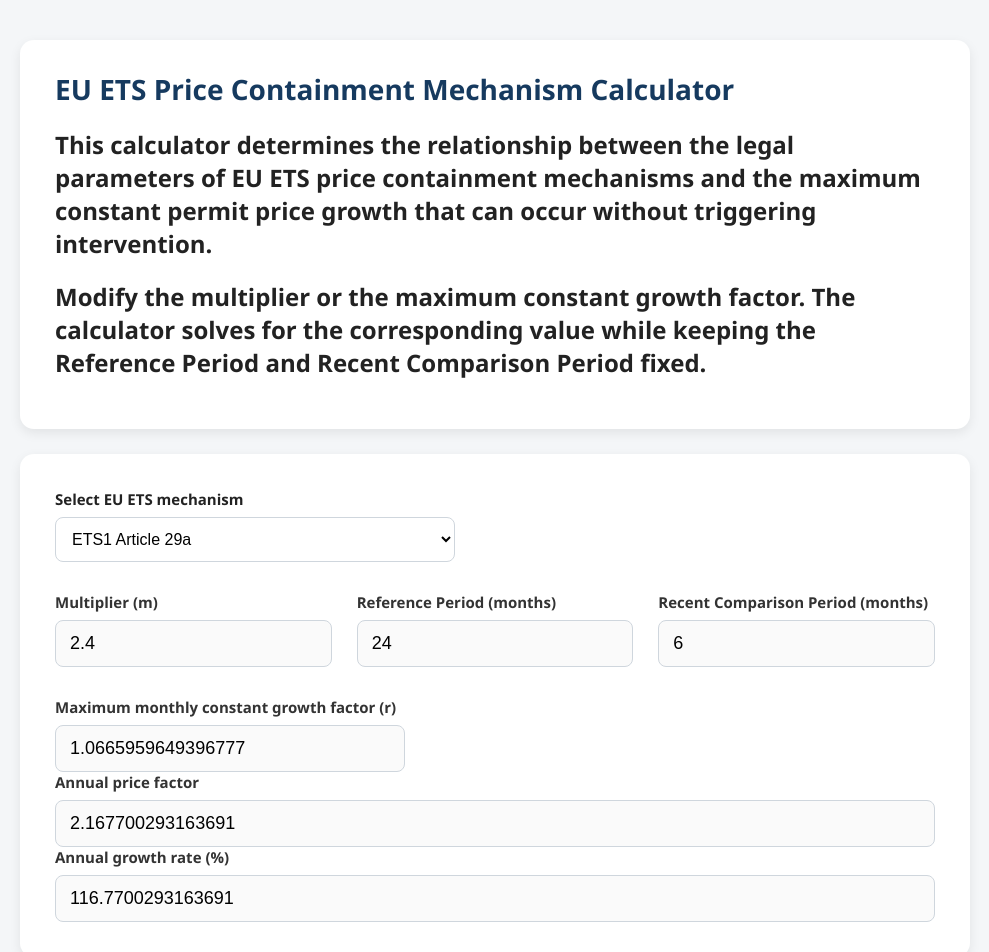
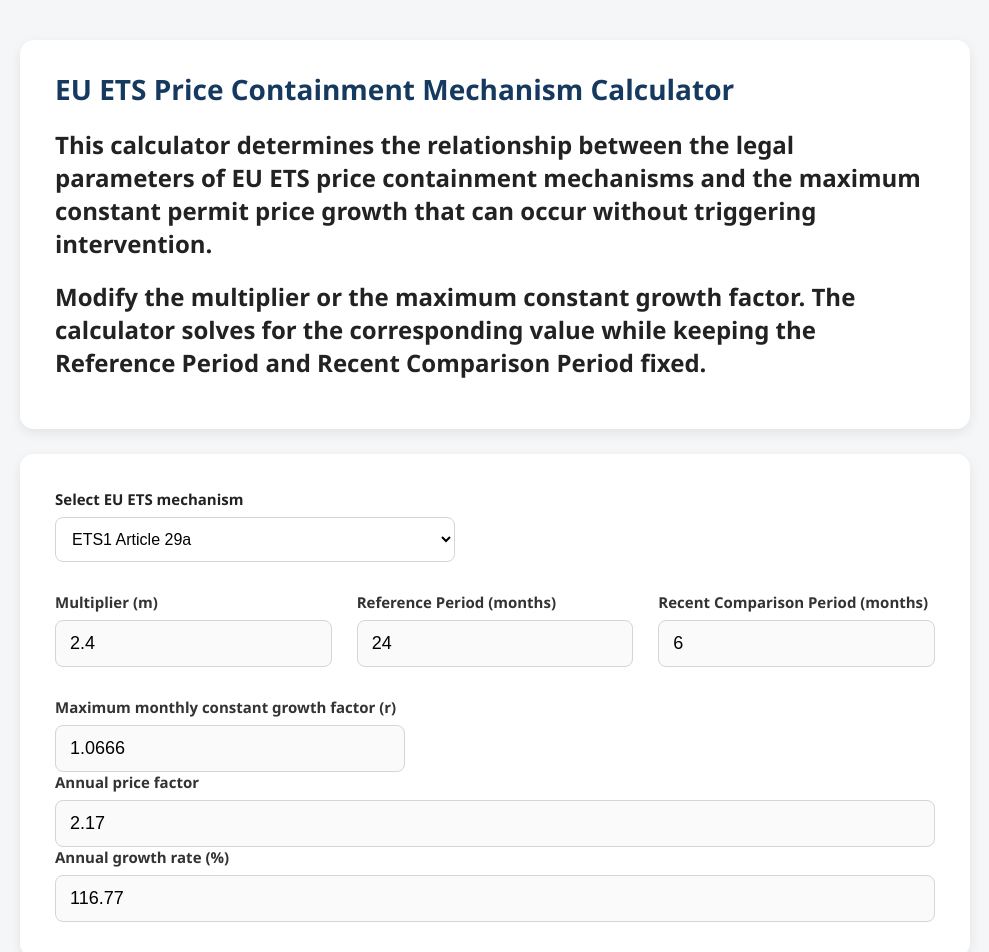
Before and after one commit to slvstr1/eu-ets-calculator, a React (Vite) app: page / in a window 1280 px wide. Shown: the top 952 px of the page, without its empty margins (145-1134 px from the left). Built offline with nearby package versions, Linux system fonts and the light colour scheme.

Commit message:
change rounding and step

```diff
--- a/src/components/Calculator.jsx
+++ b/src/components/Calculator.jsx
@@ -288,6 +288,7 @@ function Calculator() {
                     title="Maximum monthly constant growth factor (r)"
                     value={growthFactor}
                     decimals={4}
+                      step="0.0001"
                     onChange={handleGrowthFactor}
                 />
 
@@ -299,6 +300,7 @@ function Calculator() {
                 title="Annual price factor"
                 value={yearlyFactor}
                 decimals={2}
+                  step="0.01"
                 onChange={handleAnnualFactor}
             />
 
@@ -306,14 +308,11 @@ function Calculator() {
                 title="Annual growth rate (%)"
                 value={yearlyRate * 100}
                 decimals={2}
+                  step="0.0001"
                 onChange={() => {
                 }}
             />
 
-            {/*<ResultCard*/}
-            {/*    annualFactor={yearlyFactor}*/}
-            {/*    annualRate={yearlyRate}*/}
-            {/*/>*/}
 
 
         </div>
--- a/src/components/ParameterInput.jsx
+++ b/src/components/ParameterInput.jsx
@@ -1,12 +1,55 @@
 import React from "react";
 
 
+// function ParameterInput({
+//                             title,
+//                             value,
+//                             onChange,
+//                             decimals = null,
+//        readOnly = false
+//                         }) {
+//
+//     return (
+//
+//         <div className="parameter">
+//
+//             <label>
+//                 {title}
+//             </label>
+//
+//
+//             <input
+//                 type="number"
+//                 value={value}
+//                 // value={
+//                 //     decimals === null || value === ""
+//                 //         ? value
+//                 //         : Number(value).toFixed(decimals)
+//                 // }
+//                 onChange={(e) => onChange(e.target.value)}
+//                 step="0.0001"
+//             />
+//
+//         </div>
+//
+//     );
+//
+// }
+
 function ParameterInput({
-                            title,
-                            value,
-                            onChange,
-                            decimals = null
-                        }) {
+    title,
+    value,
+    onChange,
+    decimals = null,
+    readOnly = false,
+     step = "0.0001"
+}) {
+
+    const displayedValue =
+        decimals === null || value === ""
+            ? value
+            : Number(value).toFixed(decimals);
+
 
     return (
 
@@ -19,14 +62,10 @@ function ParameterInput({
 
             <input
                 type="number"
-                value={value}
-                // value={
-                //     decimals === null || value === ""
-                //         ? value
-                //         : Number(value).toFixed(decimals)
-                // }
+                value={displayedValue}
+                readOnly={readOnly}
                 onChange={(e) => onChange(e.target.value)}
-                step="0.0001"
+                step={step}
             />
 
         </div>
@@ -35,5 +74,4 @@ function ParameterInput({
 
 }
 
-
 export default ParameterInput;
```
